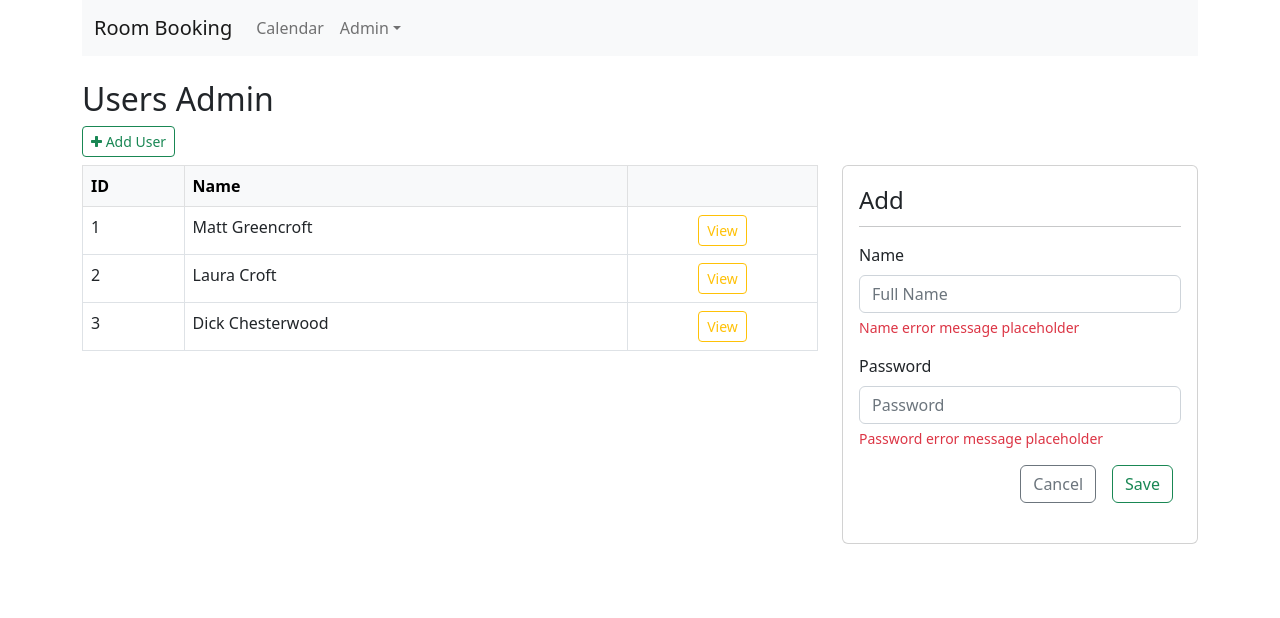
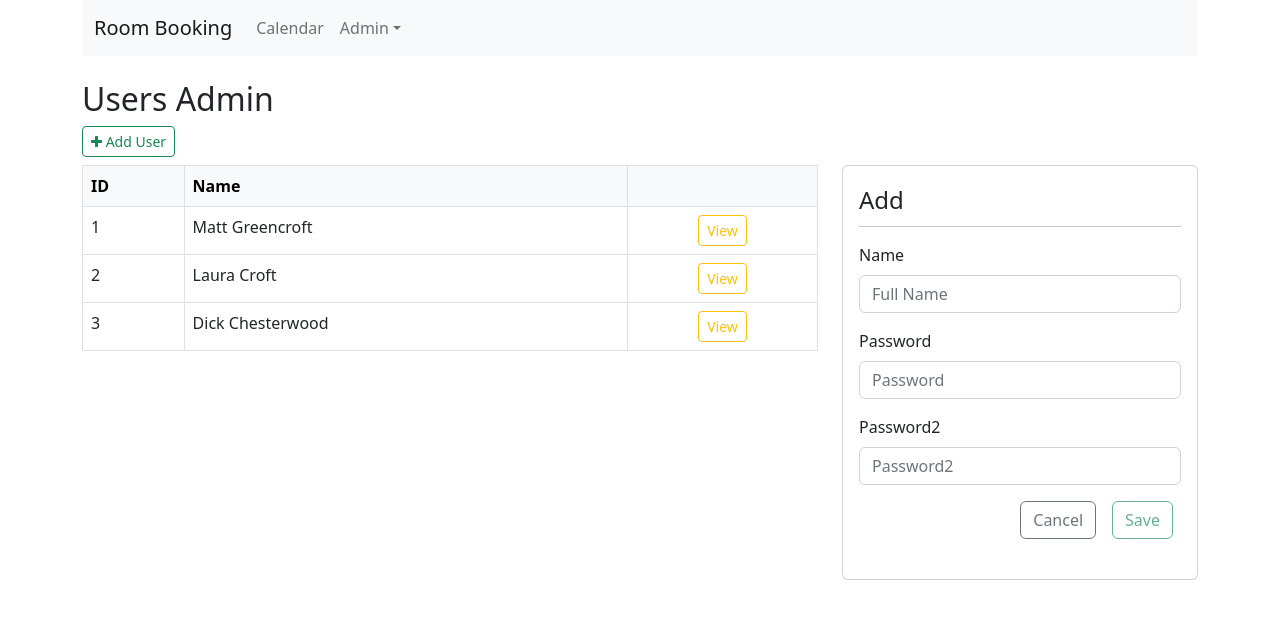
Before and after one commit to scottcagno/angular-refresher, an Angular app in the folder web/RoomBookingClient/: page /admin/users in a window 1280 px wide. Both pictures are taken after a click on the button "Add User". Shown: the top 618 px of the page. Built offline with nearby package versions, Linux system fonts and the light colour scheme.

Commit message:
[RoomBookingClient] -- m3c6

```diff
--- a/web/RoomBookingClient/src/app/admin/users/user-edit/user-edit.component.css
+++ b/web/RoomBookingClient/src/app/admin/users/user-edit/user-edit.component.css
@@ -0,0 +1,3 @@
+input.ng-invalid.ng-touched {
+  border: 1px solid red;
+}
--- a/web/RoomBookingClient/src/app/admin/users/user-edit/user-edit.component.html
+++ b/web/RoomBookingClient/src/app/admin/users/user-edit/user-edit.component.html
@@ -3,22 +3,37 @@
   <hr>
   <div class="card card-body bg-warning mb-3" *ngIf="message">{{ message }}</div>
 
-  <form autocomplete="off" readonly="false" novalidate>
+  <form autocomplete="off" readonly="false" novalidate #userForm="ngForm">
     <div class="mb-3">
       <label for="name" class="form-label">Name</label>
       <input id="name" type="text" class="form-control" placeholder="Full Name"
-             [(ngModel)]="formUser.name" name="name">
-      <div id="name-help" class="form-text text-danger">Name error message placeholder</div>
+             [(ngModel)]="formUser.name" name="name"
+             (change)="checkIfNameIsValid()"
+             required #nameField="ngModel">
+      <div *ngIf="nameField.invalid && nameField.touched"
+           class="form-text text-danger">Name error message placeholder</div>
+      <div *ngIf="!nameIsValid && nameField.touched"
+           class="form-text text-danger">Name cannot be blank</div>
     </div>
     <div class="mb-3" *ngIf="user.id == null">
       <label for="password" class="form-label">Password</label>
-      <input id="password" type="password" class="form-control" placeholder="Password"
-             [(ngModel)]="password" name="password">
-      <div id="password-help" class="form-text text-danger">Password error message placeholder</div>
+      <input id="password" type="password" class="form-control" placeholder="Password" required
+             #passwordField="ngModel" [(ngModel)]="password" name="password">
+      <div *ngIf="passwordField.invalid && passwordField.touched"
+           id="password-help" class="form-text text-danger">Password error message placeholder</div>
+    </div>
+    <div class="mb-3" *ngIf="user.id == null">
+      <label for="password2" class="form-label">Password2</label>
+      <input id="password2" type="password2" class="form-control" placeholder="Password2"
+             required #password2Field="ngModel" [(ngModel)]="password" name="password2">
+      <div *ngIf="password2Field.invalid && password2Field.touched"
+           id="password2-help" class="form-text text-danger">Password2 error message placeholder</div>
     </div>
     <div class="d-grid gap-2 d-md-flex justify-content-md-end">
-      <button type="button" class="btn btn-outline-secondary me-md-2" (click)="onCancel()">Cancel</button>
-      <button type="button" class="btn btn-outline-success me-md-2" (click)="onSubmit()">Save</button>
+      <button type="button" class="btn btn-outline-secondary me-md-2"
+              (click)="onCancel()">Cancel</button>
+      <button type="button" class="btn btn-outline-success me-md-2"
+              (click)="onSubmit()" [disabled]="userForm.invalid || !nameIsValid">Save</button>
     </div>
   </form>
 
--- a/web/RoomBookingClient/src/app/admin/users/user-edit/user-edit.component.ts
+++ b/web/RoomBookingClient/src/app/admin/users/user-edit/user-edit.component.ts
@@ -14,13 +14,16 @@ export class UserEditComponent implements OnInit {
   user !:User;
   formUser !:User; // just for the form
   password !:string;
+  password2 !:string;
   message !:string;
+  nameIsValid = false;
 
   constructor(private dataService :DataService, private router :Router) {
   }
 
   ngOnInit(): void {
     this.formUser = Object.assign({}, this.user);
+    this.checkIfNameIsValid();
   }
 
   onCancel() {
@@ -42,4 +45,12 @@ export class UserEditComponent implements OnInit {
     }
   }
 
+  checkIfNameIsValid() {
+    if (this.formUser.name) {
+      this.nameIsValid = this.formUser.name.trim().length > 0;
+    } else {
+      this.nameIsValid = false;
+    }
+  }
+
 }
```
